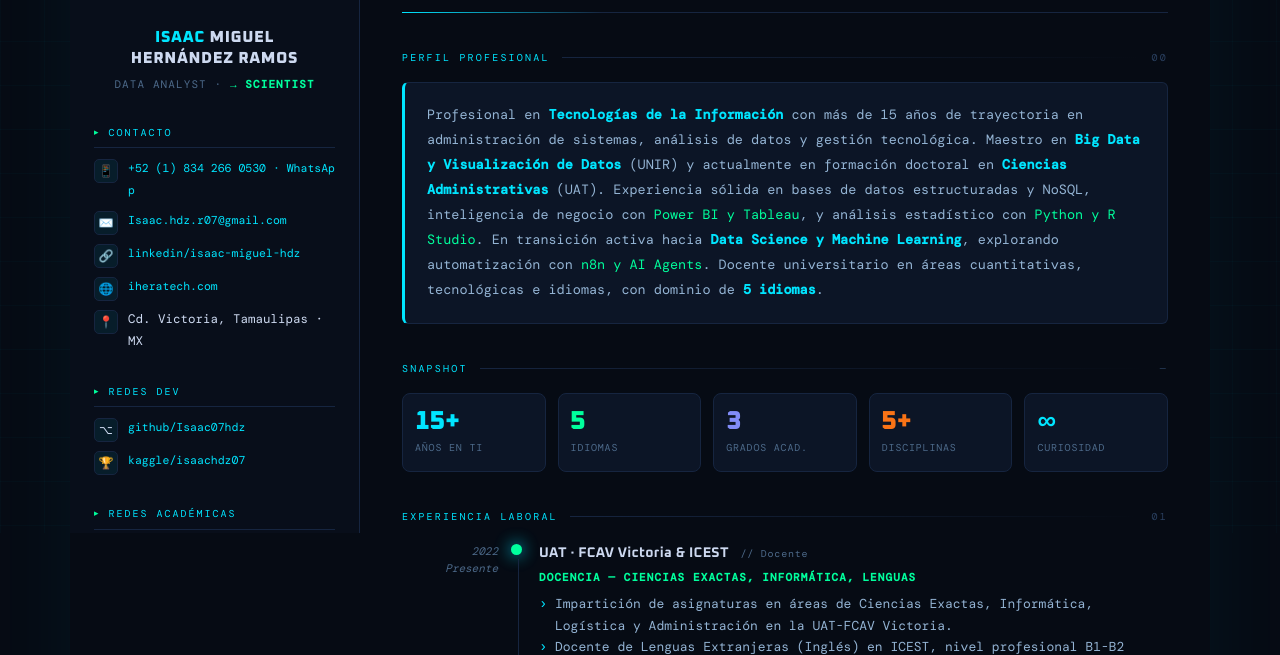
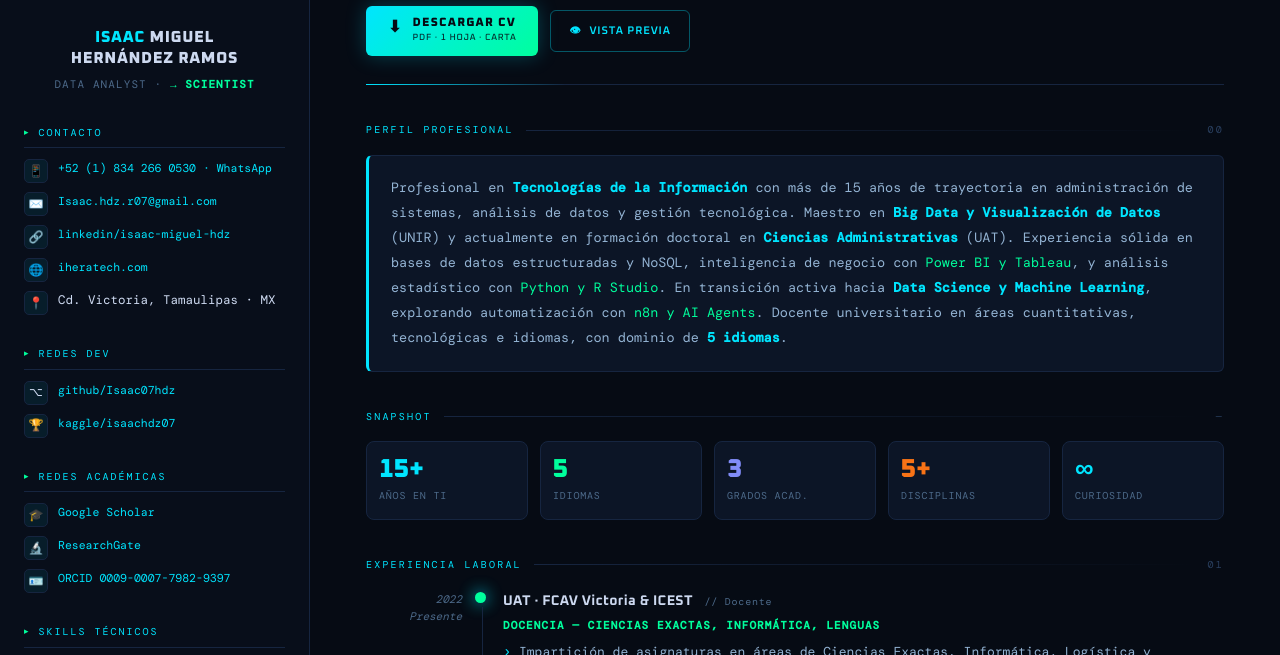
Before and after one commit to Isaac07hdz/iheratech, a website: page about.html in a window 1280 px wide. Shown: the part 267-922 px from the top of the page. Drawn offline with nearby package versions, Linux system fonts and the light colour scheme; a web font is replaced by a local one.

Commit message:
feat: agregar botón descarga CV PDF + subir PDF carta 1 hoja

```diff
--- a/about.html
+++ b/about.html
@@ -30,7 +30,7 @@
   --dim:#2a4060;
   --font:"Oxanium",sans-serif;
   --mono:"DM Mono",monospace;
-  --sidebar-w:290px;
+  --sidebar-w:310px;
 }
 *,*::before,*::after{box-sizing:border-box;margin:0;padding:0;}
 @keyframes fadeIn{from{opacity:0;transform:translateY(14px)}to{opacity:1;transform:none}}
@@ -64,10 +64,10 @@ body::before{
   display:grid;
   grid-template-columns:var(--sidebar-w) 1fr;
   min-height:100vh;
-  max-width:1140px;
-  margin:0 auto;
+  width:100%;
   position:relative;z-index:1;
-  box-shadow:0 0 80px rgba(0,229,255,.05);
+  box-shadow:none;
+  align-items:start;
 }
 
 /* ─── SIDEBAR ─── */
@@ -76,8 +76,8 @@ body::before{
   border-right:1px solid var(--border);
   padding:40px 24px 52px;
   display:flex;flex-direction:column;gap:30px;
-  position:sticky;top:0;height:100vh;overflow-y:auto;
-  scrollbar-width:thin;scrollbar-color:var(--border) transparent;
+  position:relative;
+  min-height:100vh;
   animation:fadeIn .5s ease both;
 }
 .sidebar::before{
@@ -161,7 +161,7 @@ body::before{
 /* ─── MAIN ─── */
 .main{
   background:var(--bg);
-  padding:44px 42px 70px;
+  padding:48px 56px 80px;
   display:flex;flex-direction:column;gap:36px;
   animation:fadeIn .5s .1s ease both;
   min-width:0;
@@ -313,11 +313,77 @@ h1 .sur{display:block;font-size:24px;color:var(--dim);letter-spacing:.06em;}
 }
 
 /* ── PRINT ── */
+
+@media(min-width:1440px){
+  :root{--sidebar-w:340px;}
+  body{font-size:16px;}
+  h1{font-size:48px;}
+  h1 .sur{font-size:26px;}
+  .main{padding:52px 72px 90px;}
+  .sidebar{padding:44px 28px 56px;}
+  .stat-row{grid-template-columns:repeat(5,1fr);}
+}
+@media(min-width:1920px){
+  :root{--sidebar-w:380px;}
+  body{font-size:17px;}
+  h1{font-size:54px;}
+  .main{padding:56px 90px 100px;}
+}
+
 @media print{
   body{background:#fff;color:#111;-webkit-print-color-adjust:exact;print-color-adjust:exact;}
   .cv-wrap{grid-template-columns:1fr;box-shadow:none;}
   .sidebar{display:none;}
 }
+
+/* ── DOWNLOAD BUTTON ── */
+.dl-wrap{
+  display:flex;align-items:center;gap:12px;
+  margin-top:18px;flex-wrap:wrap;
+}
+.btn-dl{
+  display:inline-flex;align-items:center;gap:10px;
+  padding:11px 22px;
+  background:linear-gradient(135deg,var(--glow),var(--glow2));
+  border:none;border-radius:6px;
+  font-family:var(--font);font-size:12px;font-weight:700;
+  letter-spacing:.1em;text-transform:uppercase;
+  color:#060b14;text-decoration:none;
+  cursor:pointer;position:relative;overflow:hidden;
+  transition:transform .2s, box-shadow .2s;
+  box-shadow:0 0 20px rgba(0,229,255,.25);
+}
+.btn-dl:hover{
+  transform:translateY(-2px);
+  box-shadow:0 0 32px rgba(0,229,255,.45),0 0 60px rgba(0,255,157,.15);
+}
+.btn-dl::before{
+  content:"";position:absolute;inset:0;
+  background:linear-gradient(135deg,rgba(255,255,255,.15),transparent);
+  opacity:0;transition:.2s;
+}
+.btn-dl:hover::before{opacity:1;}
+.btn-dl .dl-icon{font-size:16px;animation:floatDot 2s ease-in-out infinite;}
+.btn-dl .dl-text{display:flex;flex-direction:column;gap:1px;text-align:left;}
+.btn-dl .dl-main{font-size:12px;font-weight:800;line-height:1;}
+.btn-dl .dl-sub{font-size:9px;font-weight:500;opacity:.85;letter-spacing:.08em;}
+.btn-view{
+  display:inline-flex;align-items:center;gap:8px;
+  padding:10px 18px;
+  background:transparent;
+  border:1px solid rgba(0,229,255,.35);border-radius:6px;
+  font-family:var(--font);font-size:11px;font-weight:600;
+  letter-spacing:.08em;text-transform:uppercase;
+  color:var(--glow);text-decoration:none;
+  cursor:pointer;transition:.2s;
+}
+.btn-view:hover{
+  background:rgba(0,229,255,.08);
+  border-color:var(--glow);
+  transform:translateY(-2px);
+}
+@media(max-width:720px){.dl-wrap{flex-direction:column;align-items:flex-start;}}
+
 </style>
 </head>
 <body>
@@ -441,6 +507,18 @@ h1 .sur{display:block;font-size:24px;color:var(--dim);letter-spacing:.06em;}
       <span class="badge bp">Big Data</span>
       <span class="badge bo">n8n · AI Agents</span>
       <span class="badge bc">PhD en proceso</span>
+    </div>
+    <div class="dl-wrap">
+      <a class="btn-dl" href="/CV-IMHR-2026-CARTA-1HOJA.pdf" download="CV-Isaac-Hernandez-2026.pdf">
+        <span class="dl-icon">⬇</span>
+        <span class="dl-text">
+          <span class="dl-main">Descargar CV</span>
+          <span class="dl-sub">PDF · 1 Hoja · Carta</span>
+        </span>
+      </a>
+      <a class="btn-view" href="/CV-IMHR-2026-CARTA-1HOJA.pdf" target="_blank">
+        <span>👁</span> Vista previa
+      </a>
     </div>
   </div>
 
```
